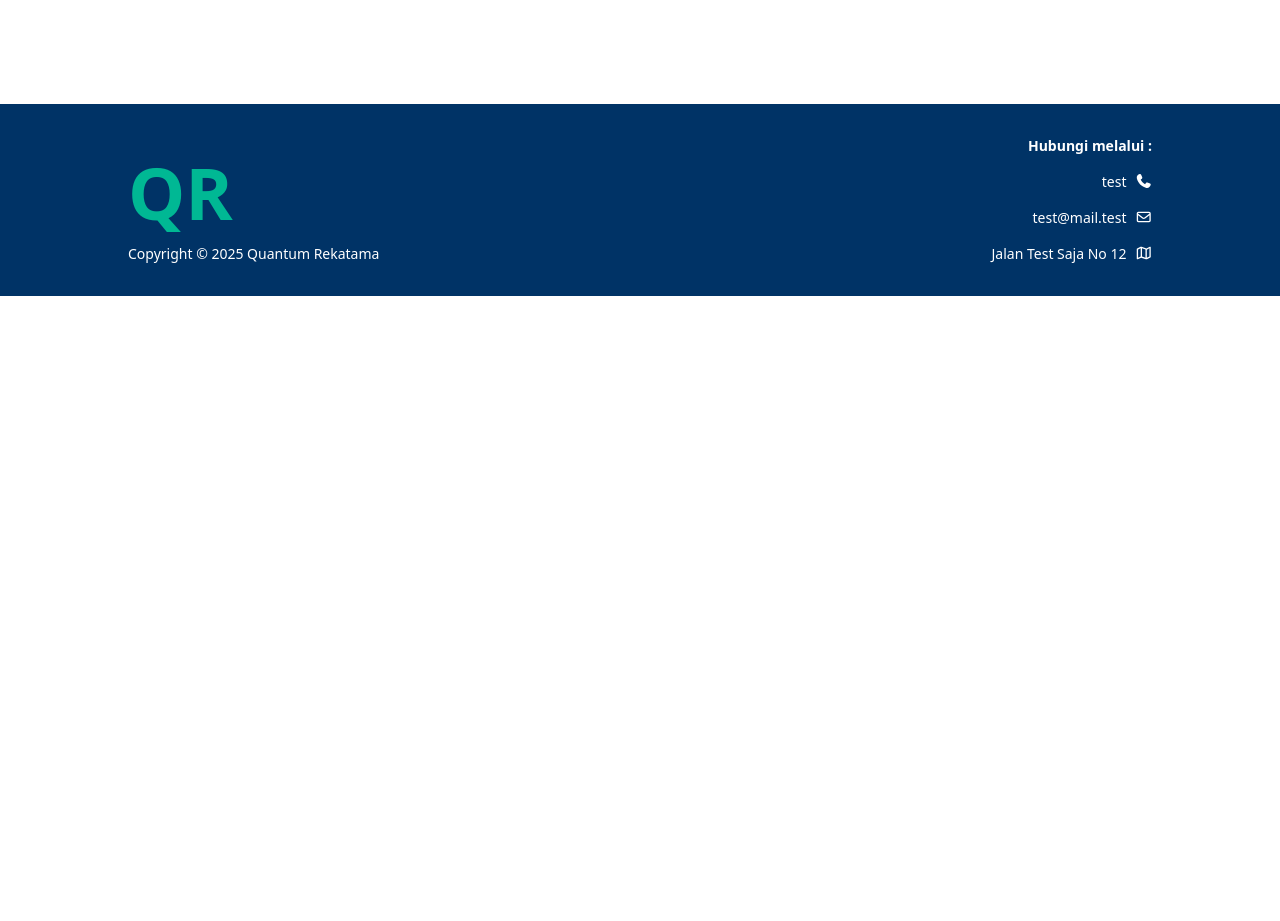
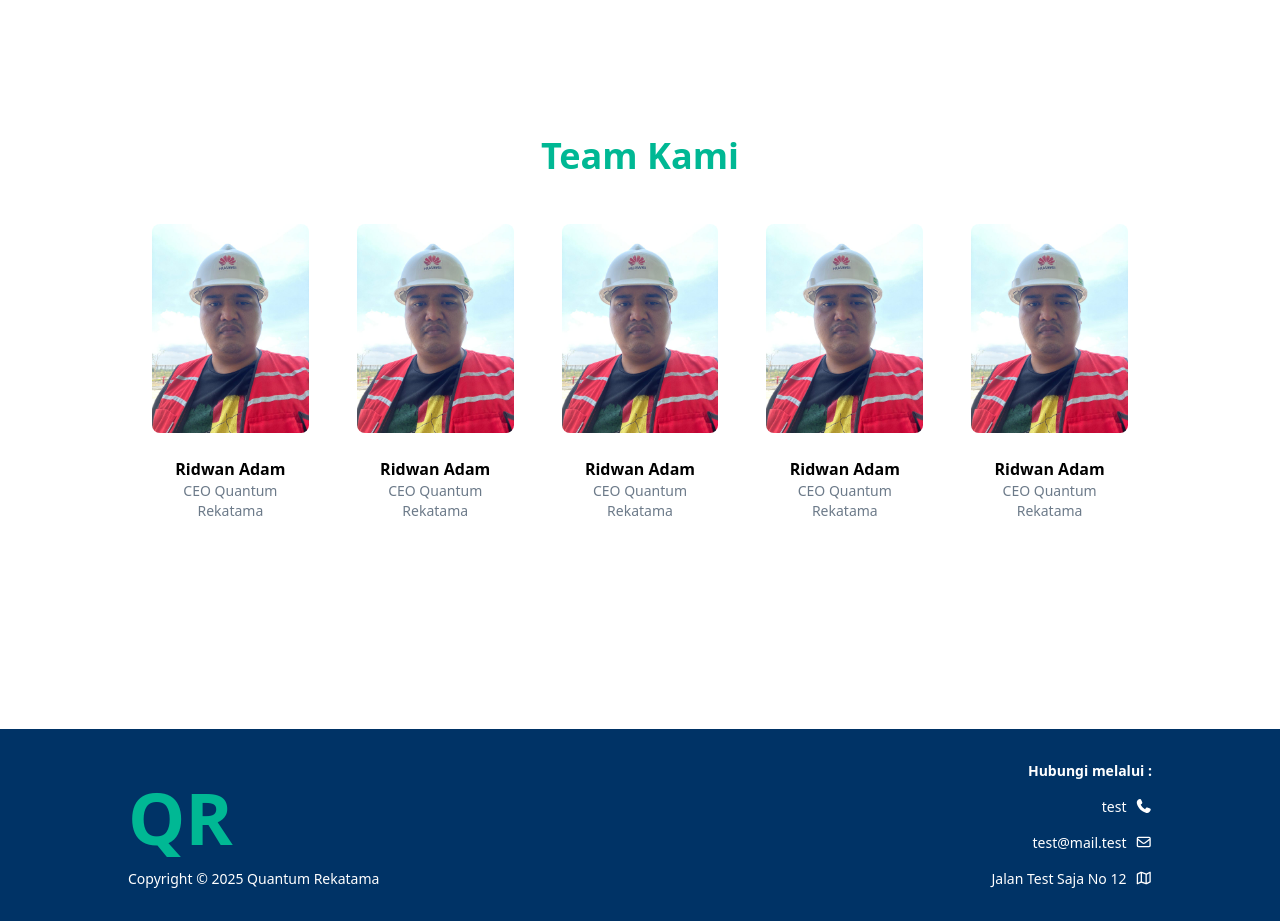
Before and after one commit to mtaufikbaskoro/qr-vue, a Vue app: page / in a window 1280 px wide. Shown: the part 1500-2421 px from the top of the page. Before the commit the page ends 1796 px from the top, so only its background shows below. Built offline with nearby package versions, Linux system fonts and the light colour scheme.

Commit message:
creating card component and team section

```diff
--- a/src/App.vue
+++ b/src/App.vue
@@ -1,6 +1,7 @@
 <script setup>
-import AboutUs from './components/section/AboutUs.vue'
-import Hero from './components/section/Hero.vue'
+import AboutUs from '@/components/section/AboutUs.vue'
+import Hero from '@/components/section/Hero.vue'
+import Team from '@/components/section/Team.vue'
 import HomeLayout from './layouts/HomeLayout.vue'
 </script>
 
@@ -10,6 +11,7 @@ import HomeLayout from './layouts/HomeLayout.vue'
     <div class="bg-muted text-muted-foreground w-full">
       <AboutUs />
     </div>
+    <Team />
   </HomeLayout>
 </template>
 
--- /dev/null
+++ b/src/components/section/Team.vue
@@ -0,0 +1,26 @@
+<script setup>
+import SectionLayout from '@/layouts/SectionLayout.vue'
+import { ref } from 'vue'
+import Card from '../shared/Card.vue'
+
+import placeholderImg from '@/assets/img/placeholder-team.jpeg'
+
+const data = ref([
+  { img: placeholderImg, title: 'Ridwan Adam', description: 'CEO Quantum Rekatama' },
+  { img: placeholderImg, title: 'Ridwan Adam', description: 'CEO Quantum Rekatama' },
+  { img: placeholderImg, title: 'Ridwan Adam', description: 'CEO Quantum Rekatama' },
+  { img: placeholderImg, title: 'Ridwan Adam', description: 'CEO Quantum Rekatama' },
+  { img: placeholderImg, title: 'Ridwan Adam', description: 'CEO Quantum Rekatama' },
+])
+</script>
+
+<template>
+  <SectionLayout class-names="flex-col">
+    <h1 class="w-full text-4xl font-bold text-secondary capitalize text-center">Team Kami</h1>
+    <div class="w-full max-w-5xl grid grid-cols-5 gap-12">
+      <div v-for="(item, index) in data" :key="index" class="col-span-1">
+        <Card :img="item.img" :title="item.title" :description="item.description" />
+      </div>
+    </div>
+  </SectionLayout>
+</template>
--- /dev/null
+++ b/src/components/shared/Card.vue
@@ -0,0 +1,56 @@
+<script setup>
+import { ref, useSlots } from 'vue'
+
+const props = defineProps({
+  img: {
+    type: String,
+    required: false,
+  },
+  title: {
+    type: String,
+    required: true,
+  },
+  description: {
+    type: String,
+    required: false,
+  },
+  classnames: {
+    type: String,
+    required: false,
+  },
+})
+
+const slots = useSlots()
+
+const layoutClass = ref('w-full flex flex-col justify-center items-center gap-4')
+const additionalClass = `${layoutClass} ${props.classnames ? props.classnames : ''}`
+</script>
+
+<template>
+  <div :class="additionalClass">
+    <div v-if="!!props.img" class="image-wrapper rounded-lg">
+      <img :src="props.img" alt="card_image" />
+    </div>
+    <div class="w-full text-center mt-6">
+      <h1 class="font-bold">{{ props.title }}</h1>
+      <p class="text-muted text-sm">{{ props.description }}</p>
+    </div>
+    <slot v-if="slots.content" name="content" />
+    <div v-if="slots.footer" class="w-full"><slot name="footer" /></div>
+  </div>
+</template>
+
+<style lang="css" scoped>
+.image-wrapper {
+  overflow: hidden;
+  position: relative;
+}
+
+.image-wrapper img {
+  width: 100%;
+  height: 100%;
+  object-fit: cover;
+  object-position: center;
+  display: block;
+}
+</style>
--- a/src/layouts/SectionLayout.vue
+++ b/src/layouts/SectionLayout.vue
@@ -1,7 +1,22 @@
-<script setup></script>
+<script setup>
+import { ref } from 'vue'
+
+const props = defineProps({
+  classNames: {
+    type: String,
+    required: false,
+  },
+})
+
+const layoutClass = ref(
+  'relative w-full max-w-5xl mx-auto px-6 flex justify-between items-center gap-12',
+)
+
+const additionalClass = `${layoutClass.value} ${props.classNames}`
+</script>
 
 <template>
-  <div class="relative w-full max-w-5xl mx-auto px-6 flex justify-between items-center gap-12">
+  <div :class="additionalClass">
     <slot />
   </div>
 </template>
```
Also changed, not shown: src/assets/img/placeholder-team.jpeg (added).
